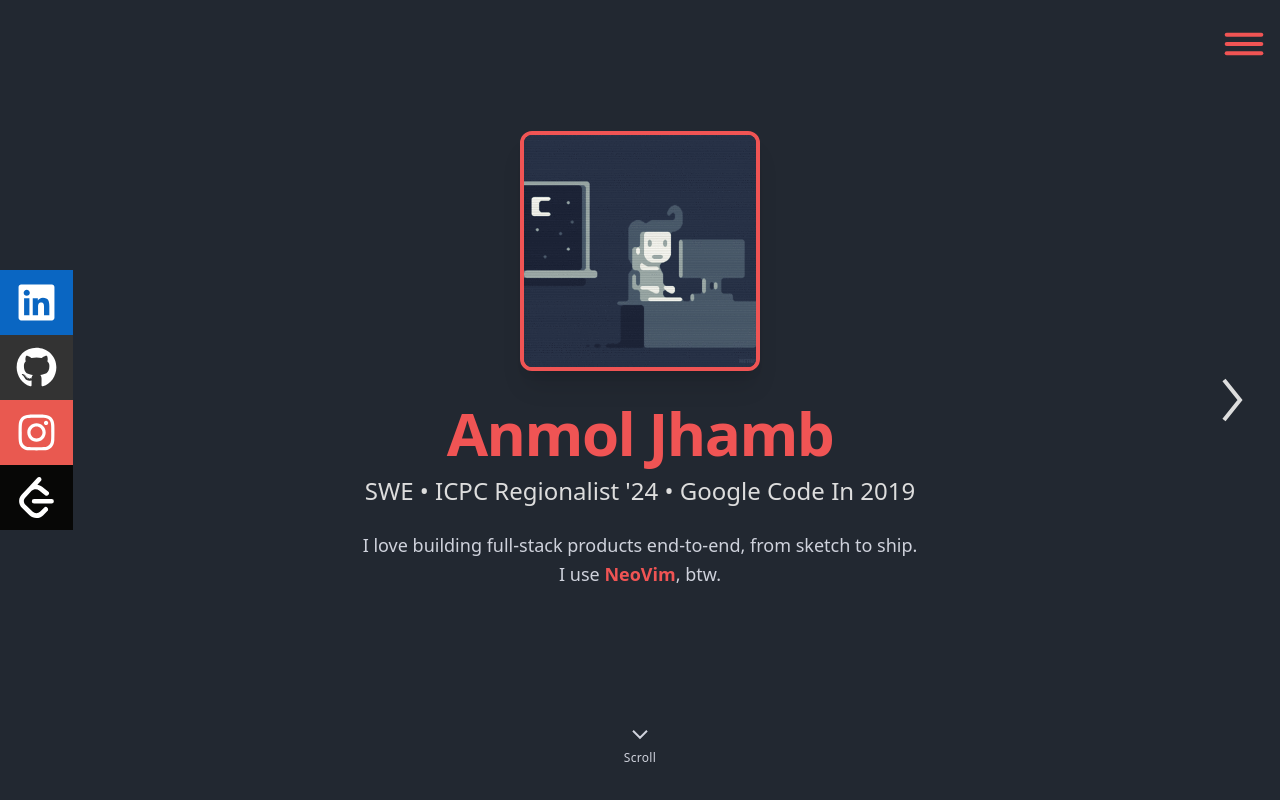
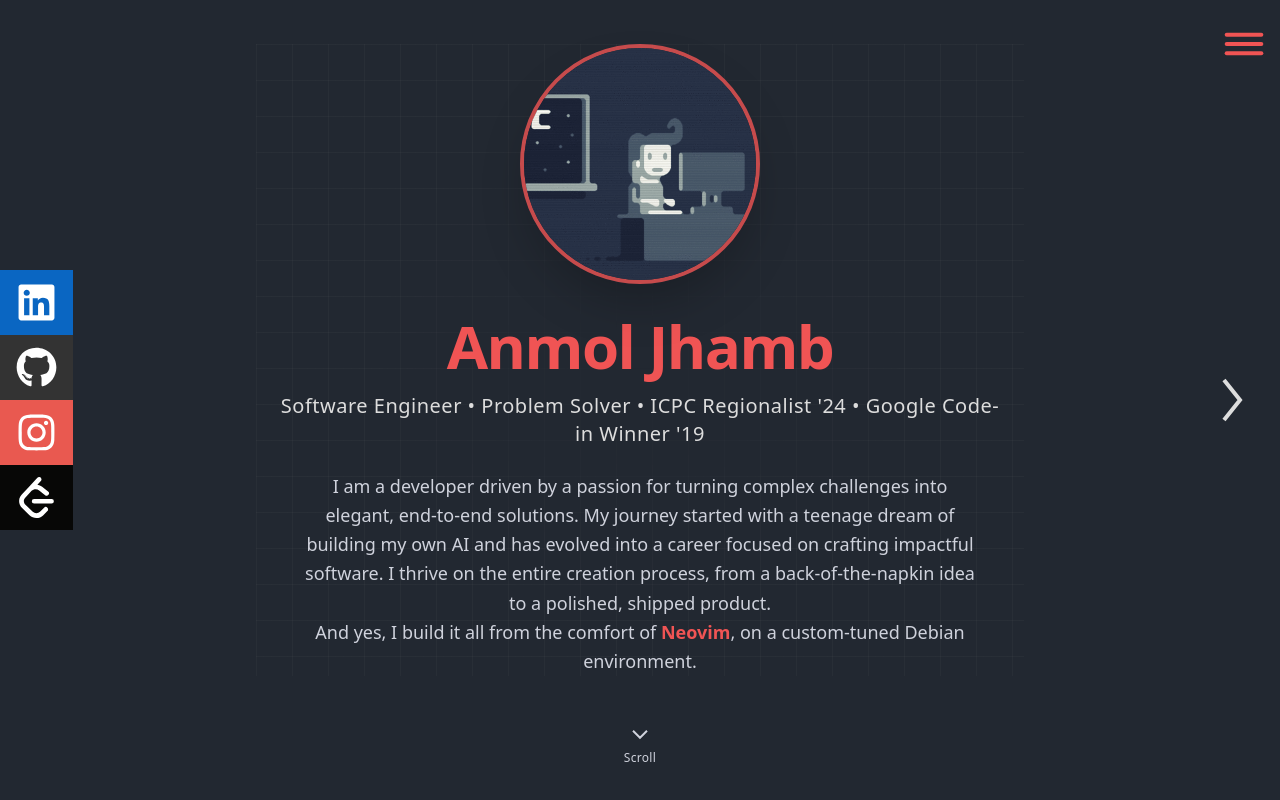
Before and after one commit to anmoljhamb/portfolio, a Next.js app in the folder new_version/: page /about in a window 1280 px wide. Built offline with nearby package versions, Linux system fonts and the light colour scheme.

Commit message:
AboutPage fixed

```diff
--- a/new_version/app/(pages)/about/AboutHeaderContent.tsx
+++ b/new_version/app/(pages)/about/AboutHeaderContent.tsx
@@ -1,34 +1,63 @@
+"use client";
+
 import Image from "next/image";
 import * as aboutData from "@/app/data/about";
+import { motion } from "framer-motion";
 
 const AboutHeaderContent = () => {
   return (
-    <div className="flex flex-col items-center gap-8 text-center max-w-3xl w-full px-4">
-      <div className="w-60 h-60 relative rounded-xl overflow-hidden shadow-xl border-4 border-accent">
+    <div className="relative flex flex-col items-center gap-8 text-center max-w-3xl w-full px-4 z-10">
+      {/* Animated Grid Background */}
+      <div className="absolute inset-0 -z-10 overflow-hidden">
+        <motion.div
+          className="absolute inset-0 bg-[linear-gradient(to_right,#80808012_1px,transparent_1px),linear-gradient(to_bottom,#80808012_1px,transparent_1px)] bg-[size:36px_36px]"
+          animate={{
+            maskImage: [
+              "radial-gradient(circle at 50% 50%, transparent 0%, black 150%)",
+              "radial-gradient(circle at 50% 50%, transparent 0%, black 50%)",
+              "radial-gradient(circle at 50% 50%, transparent 0%, black 150%)",
+            ],
+            WebkitMaskImage: [
+              "radial-gradient(circle at 50% 50%, transparent 0%, black 150%)",
+              "radial-gradient(circle at 50% 50%, transparent 0%, black 50%)",
+              "radial-gradient(circle at 50% 50%, transparent 0%, black 150%)",
+            ],
+          }}
+          transition={{ duration: 3, repeat: Infinity, ease: "easeInOut" }}
+        />
+      </div>
+
+      <motion.div
+        className="w-48 h-48 md:w-60 md:h-60 relative rounded-full overflow-hidden shadow-2xl border-4 border-accent/80"
+        initial={{ scale: 0.8, opacity: 0 }}
+        animate={{ scale: 1, opacity: 1 }}
+        transition={{ duration: 0.7, ease: "easeOut" }}
+      >
         <Image
           src="/terminal.gif"
           alt="Terminal GIF"
           fill
           className="object-cover"
           priority
+          unoptimized={true}
         />
-      </div>
+      </motion.div>
 
-      <div>
-        <h1 className="text-6xl font-extrabold text-accent tracking-tight">
+      <motion.div
+        initial={{ y: 20, opacity: 0 }}
+        animate={{ y: 0, opacity: 1 }}
+        transition={{ duration: 0.7, delay: 0.2, ease: "easeOut" }}
+      >
+        <h1 className="text-5xl md:text-6xl font-extrabold text-accent tracking-tight">
           {aboutData.FULL_NAME}
         </h1>
-        <h2 className="text-2xl text-light mt-3 font-medium">
+        <h2 className="text-lg md:text-xl text-light mt-4 font-medium tracking-wide">
           {aboutData.TAGS.join(" • ")}
         </h2>
-        <p className="mt-6 text-lg text-text leading-relaxed font-normal">
+        <p className="mt-6 text-md md:text-lg text-text leading-relaxed max-w-2xl mx-auto">
           {aboutData.SHORT_SUMMARY}
-          {/* I build sharp, scalable systems — from fast APIs to terminal-first */}
-          {/* workflows. Currently building at{" "} */}
-          {/* <span className="text-accent font-semibold">ConsultAdd</span>, */}
-          {/* thriving in dark mode and contributing to open source. */}
         </p>
-      </div>
+      </motion.div>
     </div>
   );
 };
--- a/new_version/app/data/about.tsx
+++ b/new_version/app/data/about.tsx
@@ -1,10 +1,24 @@
+import React from "react";
+
 export const FULL_NAME = "Anmol Jhamb";
-export const TAGS = ["SWE", "ICPC Regionalist '24", "Google Code In 2019"];
+
+export const TAGS = [
+  "Software Engineer",
+  "Problem Solver",
+  "ICPC Regionalist '24",
+  "Google Code-in Winner '19",
+];
 
 export const SHORT_SUMMARY = (
   <>
-    I love building full-stack products end-to-end, from sketch to ship.
-    <br />I use <span className="text-accent font-semibold inline">NeoVim</span>
-    , btw.
+    I am a developer driven by a passion for turning complex challenges into
+    elegant, end-to-end solutions. My journey started with a teenage dream of
+    building my own AI and has evolved into a career focused on crafting
+    impactful software. I thrive on the entire creation process, from a
+    back-of-the-napkin idea to a polished, shipped product.
+    <br />
+    And yes, I build it all from the comfort of{" "}
+    <span className="text-accent font-semibold inline">Neovim</span>, on a
+    custom-tuned Debian environment.
   </>
 );
```
